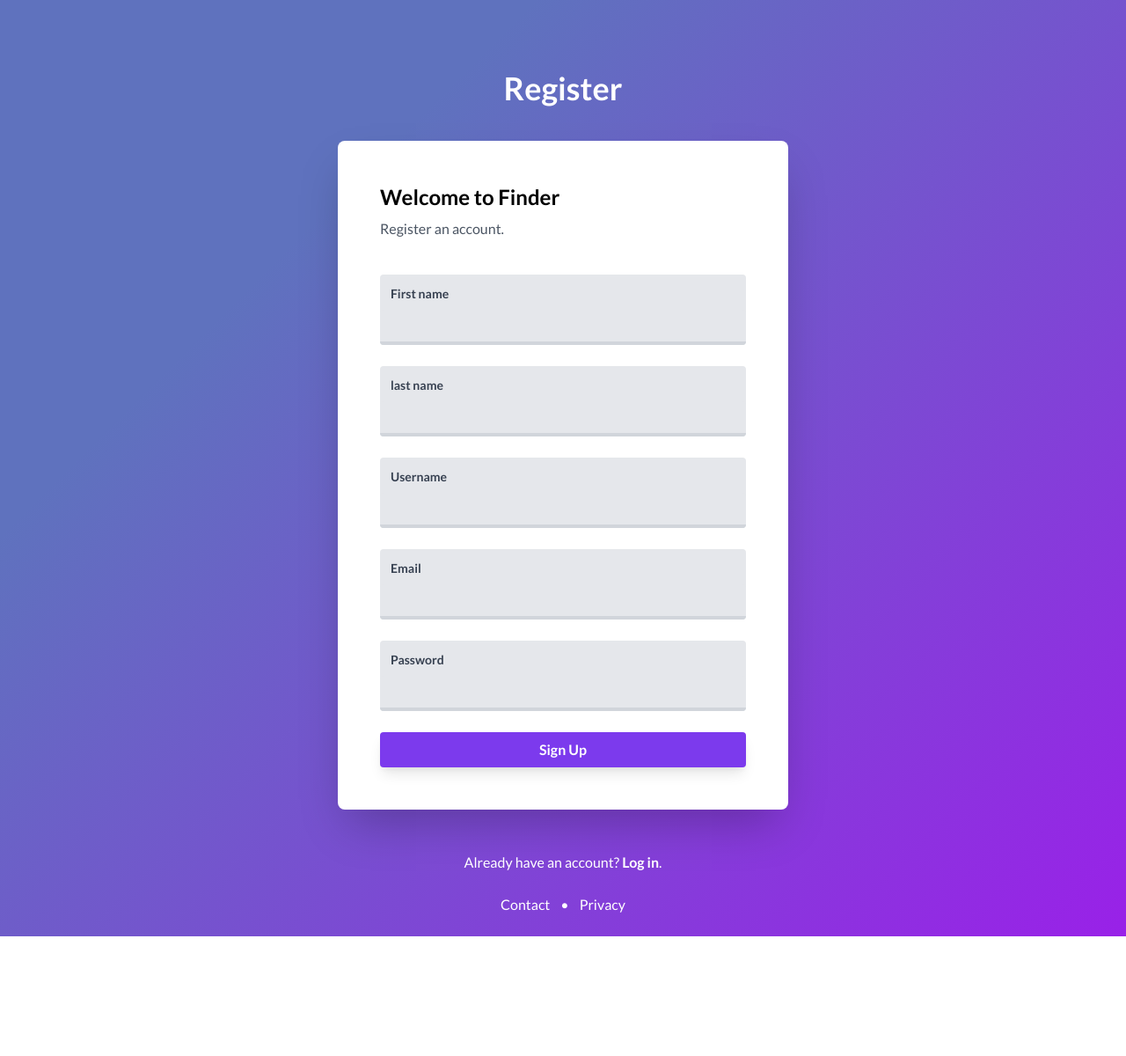
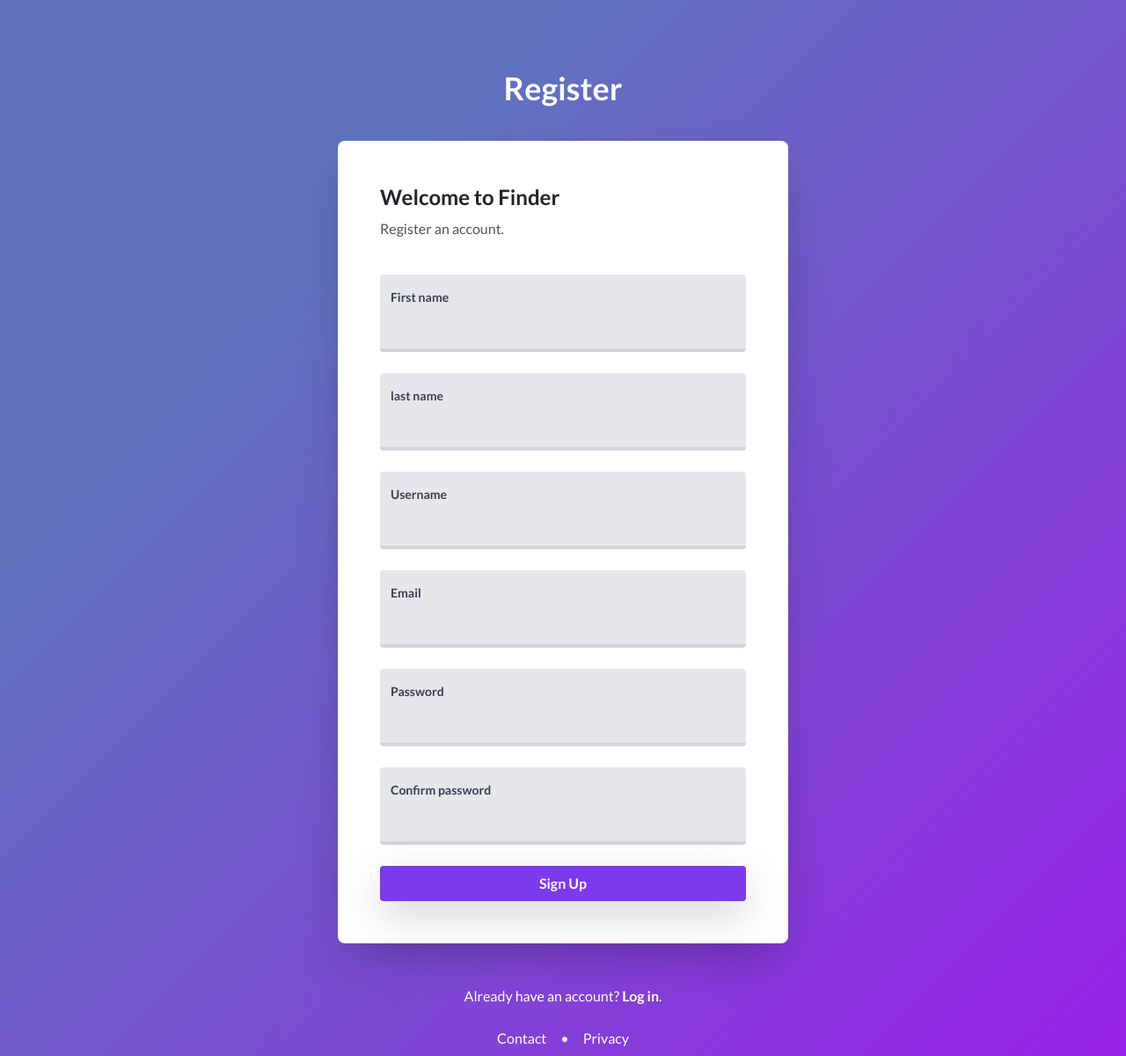
Before and after one commit to Raymond-ap/django-job-portal, a Django app: page /signup in a window 1280 px wide. Shown: the top 1200 px of the page at 88% size. Before the commit the page ends 1064 px from the top, so only its background shows below. Run offline with Django 3.2, Linux system fonts and the light colour scheme; data that the repository does not hold is empty.

Commit message:
added django messages

```diff
--- a/templates/portal/register.html
+++ b/templates/portal/register.html
@@ -1,15 +1,21 @@
 <!DOCTYPE html>
 <html lang="en">
   <head>
-    <meta charset="UTF-8">
-    <meta name="viewport" content="width=device-width, initial-scale=1.0">
-    <meta http-equiv="X-UA-Compatible" content="ie=edge">
+    <meta charset="UTF-8" />
+    <meta name="viewport" content="width=device-width, initial-scale=1.0" />
+    <meta http-equiv="X-UA-Compatible" content="ie=edge" />
     <title>Finder {% block title %} | Sigup{% endblock title%}</title>
-	<meta name="author" content="David Grzyb">
-    <meta name="description" content="">
-
-    <link href="https://unpkg.com/tailwindcss/dist/tailwind.min.css" rel="stylesheet">
-    <link href="https://fonts.googleapis.com/css2?family=Lato:wght@400;700&display=swap" rel="stylesheet">
+    <meta name="author" content="David Grzyb" />
+    <meta name="description" content="" />
+    <link href="https://cdn.jsdelivr.net/npm/bootstrap@5.0.0-beta3/dist/css/bootstrap.min.css" rel="stylesheet" integrity="sha384-eOJMYsd53ii+scO/bJGFsiCZc+5NDVN2yr8+0RDqr0Ql0h+rP48ckxlpbzKgwra6" crossorigin="anonymous">
+    <link
+      href="https://unpkg.com/tailwindcss/dist/tailwind.min.css"
+      rel="stylesheet"
+    />
+    <link
+      href="https://fonts.googleapis.com/css2?family=Lato:wght@400;700&display=swap"
+      rel="stylesheet"
+    />
     <style>
       .body-bg {
         background-color: #9921e8;
@@ -17,58 +23,141 @@
       }
     </style>
   </head>
-<body class="body-bg min-h-screen pt-12 md:pt-20 pb-6 px-2 md:px-0" style="font-family:'Lato',sans-serif;">
+  <body
+    class="body-bg min-h-screen pt-12 md:pt-20 pb-6 px-2 md:px-0"
+    style="font-family: 'Lato', sans-serif"
+  >
     <header class="max-w-lg mx-auto">
       <a href="{% url 'home' %}">
         <h1 class="text-4xl font-bold text-white text-center">Register</h1>
       </a>
     </header>
 
-    <main class="bg-white max-w-lg mx-auto p-8 md:p-12 my-10 rounded-lg shadow-2xl">
+    <main
+      class="bg-white max-w-lg mx-auto p-8 md:p-12 my-10 rounded-lg shadow-2xl"
+    >
       <section>
         <h3 class="font-bold text-2xl">Welcome to Finder</h3>
         <p class="text-gray-600 pt-2">Register an account.</p>
       </section>
-        {% for message in messages %}
-            {% if message %}
-            <div class="alert alert-{{message.tag}} alert-dismissible fade show" role="alert">
+      {% for message in messages %} {% if message %}
+      <div
+        class="alert alert-{{message.tags}} alert-dismissible fade show"
+        role="alert"
+      >
         <strong>{{message}}</strong>
-				<button type="button" class="btn-close" data-bs-dismiss="alert" aria-label="Close"></button>
+        <button
+          type="button"
+          class="btn-close"
+          data-bs-dismiss="alert"
+          aria-label="Close"
+        ></button>
       </div>
-            {% endif %}
-            {% endfor %}
-
+      {% endif %} {% endfor %}
 
       <section class="mt-10">
         <form class="flex flex-col" method="POST" action="#">
           {% csrf_token %}
           <div class="mb-6 pt-3 rounded bg-gray-200">
-                    <label class="block text-gray-700 text-sm font-bold mb-2 ml-3" for="fname">First name</label>
-                    <input type="text" name="fname" id="fname" class="bg-gray-200 rounded w-full text-gray-700 focus:outline-none border-b-4 border-gray-300 focus:border-purple-600 transition duration-500 px-3 pb-3" required>
+            <label
+              class="block text-gray-700 text-sm font-bold mb-2 ml-3"
+              for="fname"
+              >First name</label
+            >
+            <input
+              type="text"
+              name="fname"
+              id="fname"
+              class="bg-gray-200 rounded w-full text-gray-700 focus:outline-none border-b-4 border-gray-300 focus:border-purple-600 transition duration-500 px-3 pb-3"
+              required
+            />
           </div>
           <div class="mb-6 pt-3 rounded bg-gray-200">
-                    <label class="block text-gray-700 text-sm font-bold mb-2 ml-3" for="lname">last name</label>
-                    <input type="text" name="lname" id="lname" class="bg-gray-200 rounded w-full text-gray-700 focus:outline-none border-b-4 border-gray-300 focus:border-purple-600 transition duration-500 px-3 pb-3" required>
+            <label
+              class="block text-gray-700 text-sm font-bold mb-2 ml-3"
+              for="lname"
+              >last name</label
+            >
+            <input
+              type="text"
+              name="lname"
+              id="lname"
+              class="bg-gray-200 rounded w-full text-gray-700 focus:outline-none border-b-4 border-gray-300 focus:border-purple-600 transition duration-500 px-3 pb-3"
+              required
+            />
           </div>
           <div class="mb-6 pt-3 rounded bg-gray-200">
-                    <label class="block text-gray-700 text-sm font-bold mb-2 ml-3" for="username">Username</label>
-                    <input type="text" name="username" id="username" class="bg-gray-200 rounded w-full text-gray-700 focus:outline-none border-b-4 border-gray-300 focus:border-purple-600 transition duration-500 px-3 pb-3" required>
+            <label
+              class="block text-gray-700 text-sm font-bold mb-2 ml-3"
+              for="username"
+              >Username</label
+            >
+            <input
+              type="text"
+              name="username"
+              id="username"
+              class="bg-gray-200 rounded w-full text-gray-700 focus:outline-none border-b-4 border-gray-300 focus:border-purple-600 transition duration-500 px-3 pb-3"
+              required
+            />
           </div>
           <div class="mb-6 pt-3 rounded bg-gray-200">
-                    <label class="block text-gray-700 text-sm font-bold mb-2 ml-3" for="email">Email</label>
-                    <input type="email" name="email" id="email" class="bg-gray-200 rounded w-full text-gray-700 focus:outline-none border-b-4 border-gray-300 focus:border-purple-600 transition duration-500 px-3 pb-3" required>
+            <label
+              class="block text-gray-700 text-sm font-bold mb-2 ml-3"
+              for="email"
+              >Email</label
+            >
+            <input
+              type="email"
+              name="email"
+              id="email"
+              class="bg-gray-200 rounded w-full text-gray-700 focus:outline-none border-b-4 border-gray-300 focus:border-purple-600 transition duration-500 px-3 pb-3"
+              required
+            />
           </div>
           <div class="mb-6 pt-3 rounded bg-gray-200">
-                    <label class="block text-gray-700 text-sm font-bold mb-2 ml-3" for="password">Password</label>
-                    <input type="password" name="password" id="password" class="bg-gray-200 rounded w-full text-gray-700 focus:outline-none border-b-4 border-gray-300 focus:border-purple-600 transition duration-500 px-3 pb-3" required>
+            <label
+              class="block text-gray-700 text-sm font-bold mb-2 ml-3"
+              for="password"
+              >Password</label
+            >
+            <input
+              type="password"
+              name="password"
+              id="password"
+              class="bg-gray-200 rounded w-full text-gray-700 focus:outline-none border-b-4 border-gray-300 focus:border-purple-600 transition duration-500 px-3 pb-3"
+              required
+            />
           </div>
-                <button class="bg-purple-600 hover:bg-purple-700 text-white font-bold py-2 rounded shadow-lg hover:shadow-xl transition duration-200" type="submit">Sign Up</button>
+          <div class="mb-6 pt-3 rounded bg-gray-200">
+            <label
+              class="block text-gray-700 text-sm font-bold mb-2 ml-3"
+              for="password2"
+              >Confirm password</label
+            >
+            <input
+              type="password"
+              name="password2"
+              id="password2"
+              class="bg-gray-200 rounded w-full text-gray-700 focus:outline-none border-b-4 border-gray-300 focus:border-purple-600 transition duration-500 px-3 pb-3"
+              required
+            />
+          </div>
+          <button
+            class="bg-purple-600 hover:bg-purple-700 text-white font-bold py-2 rounded shadow-lg hover:shadow-xl transition duration-200"
+            type="submit"
+          >
+            Sign Up
+          </button>
         </form>
       </section>
     </main>
 
     <div class="max-w-lg mx-auto text-center mt-12 mb-6">
-        <p class="text-white">Already have an account? <a href="{% url 'login' %}" class="font-bold hover:underline">Log in</a>.</p>
+      <p class="text-white">
+        Already have an account?
+        <a href="{% url 'login' %}" class="font-bold hover:underline">Log in</a
+        >.
+      </p>
     </div>
 
     <footer class="max-w-lg mx-auto flex justify-center text-white">
```
Lines whose indentation alone changed are shown as unchanged.
